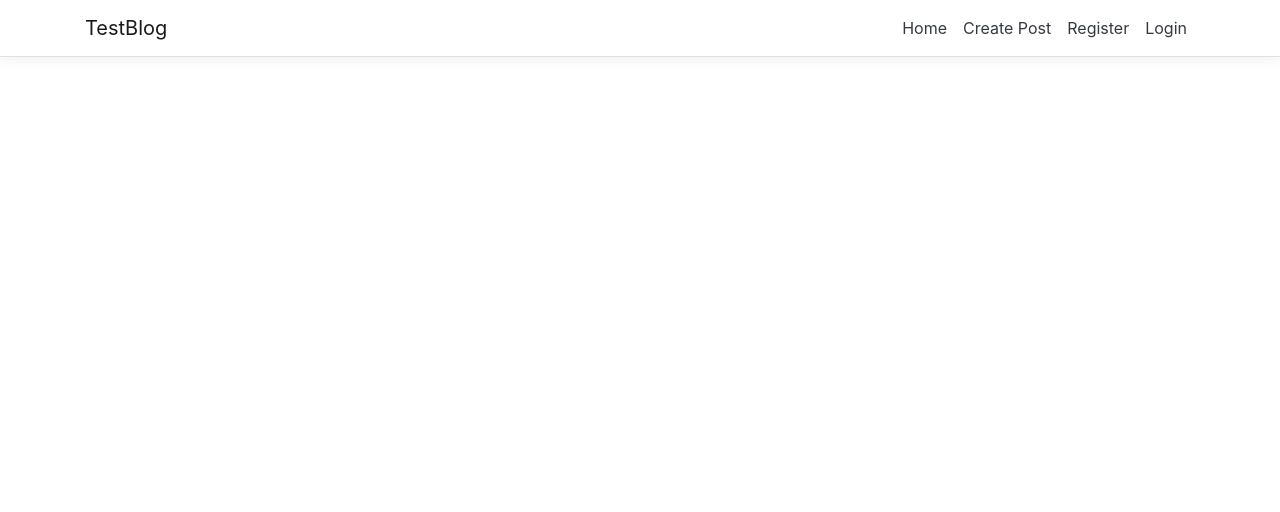
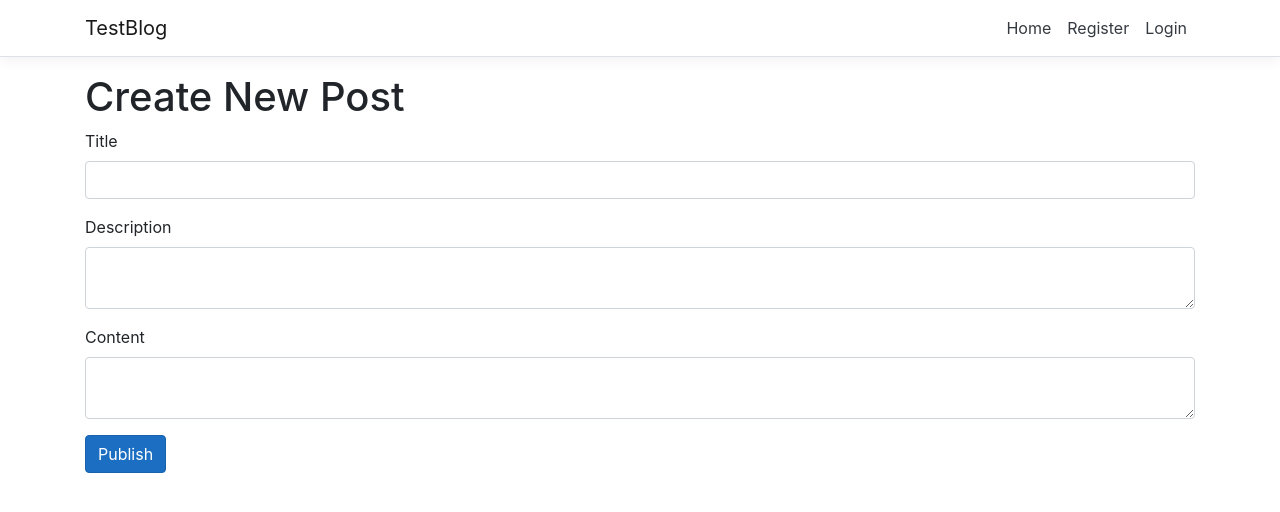
Before and after one commit to craigmhughes/testBlog, a React (Create React App) app in the folder ClientApp/: page /Post/New in a window 1280 px wide. Shown: the top 512 px of the page. Built offline with nearby package versions, Linux system fonts and the light colour scheme; no server answers.

Commit message:
Fixed Create Post nav item available to non-authed users & updated styles

```diff
--- a/ClientApp/src/App.js
+++ b/ClientApp/src/App.js
@@ -65,7 +65,7 @@ class App extends Component {
                     activePost={this.state.activePost} history={props.history} editing={this.state.editing}
                     setViewpost={this.setViewpost}/>} />
 
-                <Route exact path='/Posts/New' render={(props) => <PostCreate activePost={this.state.activePost}
+                <Route exact path='/Post/New' render={(props) => <PostCreate activePost={this.state.activePost}
                     setEditing={this.setEditing} history={props.history} clear={this.state.clearField}
                     setClear={this.setClear}
                     setActivePost={this.setActivePost} />} />
--- a/ClientApp/src/components/Home.js
+++ b/ClientApp/src/components/Home.js
@@ -148,7 +148,7 @@ export class Home extends Component {
     render() {
 
         if (this.props.activePost && this.props.editing) {
-            this.props.history.push('/Posts/New');
+            this.props.history.push('/Post/New');
         }
 
         // Decide content on loading state
--- a/ClientApp/src/components/NavMenu.js
+++ b/ClientApp/src/components/NavMenu.js
@@ -3,6 +3,7 @@ import { Collapse, Container, Navbar, NavbarBrand, NavbarToggler, NavItem, NavLi
 import { Link } from 'react-router-dom';
 import { LoginMenu } from './api-authorization/LoginMenu';
 import './NavMenu.css';
+import authService from './api-authorization/AuthorizeService';
 
 export class NavMenu extends Component {
   static displayName = NavMenu.name;
@@ -14,7 +15,15 @@ export class NavMenu extends Component {
     this.state = {
       collapsed: true
     };
-  }
+    }
+
+    async componentDidMount() {
+        if (await authService.isAuthenticated()) {
+            this.setState({
+                loggedIn: true
+            });
+        }
+    }
 
   toggleNavbar () {
     this.setState({
@@ -34,16 +43,19 @@ export class NavMenu extends Component {
                 <NavItem>
                   <NavLink tag={Link} className="text-dark" to="/">Home</NavLink>
                 </NavItem>
-                <NavItem>
-                                <NavLink tag={Link} className="text-dark" to="/Posts/New" onClick={(e) => {
-                                    if (this.props.activePost) {
-                                        e.preventDefault();
-                                        this.props.setActivePost(null);
-                                    }
-                                }}>Create Post</NavLink>
-                </NavItem>
                 <LoginMenu>
                 </LoginMenu>
+
+                {this.state.loggedIn ?
+                    <NavItem className="pl-3">
+                        <NavLink tag={Link} className="btn btn-primary text-light" to="/Post/New" onClick={(e) => {
+                            if (this.props.activePost) {
+                                e.preventDefault();
+                                this.props.setActivePost(null);
+                            }
+                        }}>Create Post</NavLink>
+                    </NavItem>
+                : null}
               </ul>
             </Collapse>
           </Container>
--- a/ClientApp/src/components/PostCreate.js
+++ b/ClientApp/src/components/PostCreate.js
@@ -53,7 +53,13 @@ export default class PostCreate extends Component {
      *  On component mount, reset editing state on App to reenable "Create Post"
      *  view.
      * */
-    componentDidMount() {
+    async componentDidMount() {
+
+        // Redirect if not logged in.
+        if (await authService.isAuthenticated() === false) {
+            this.props.history.push("/");
+        }
+
         if (this.props.activePost) {
             this.props.setEditing(false);
         }
```
